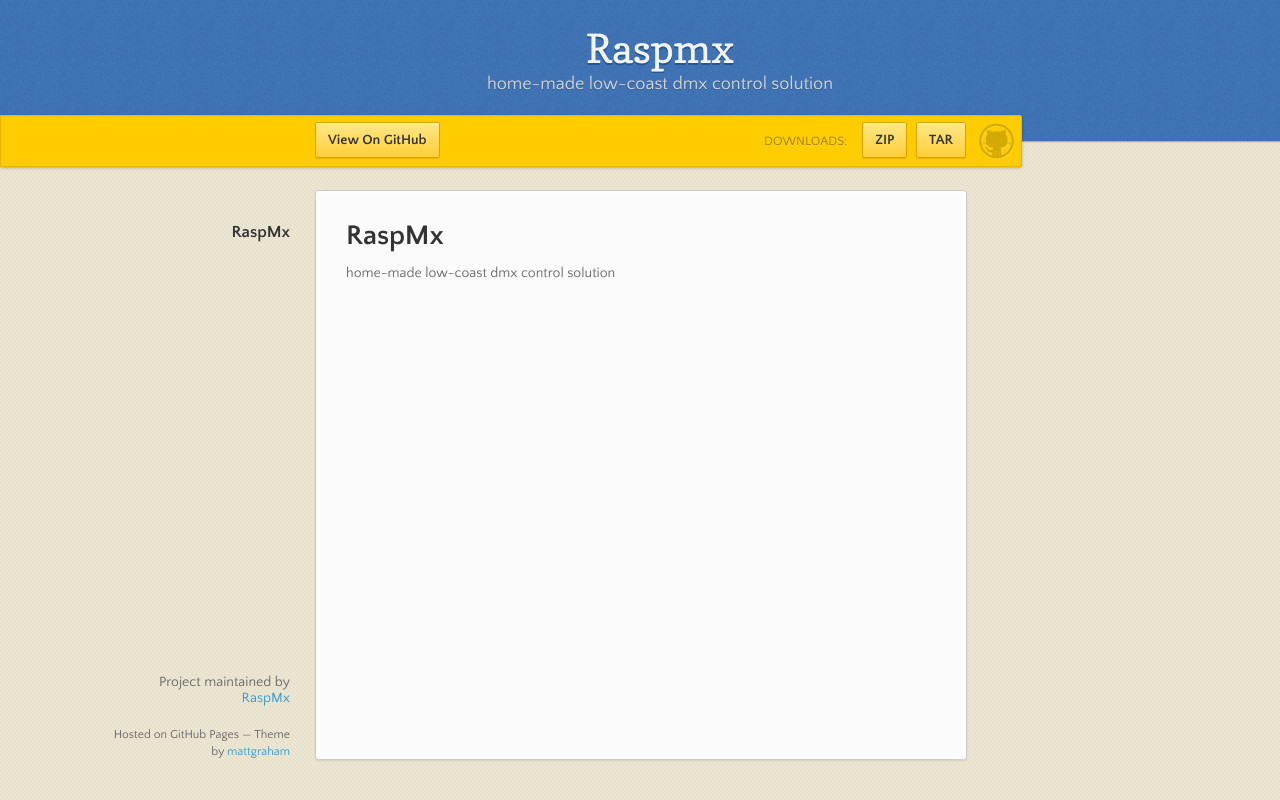
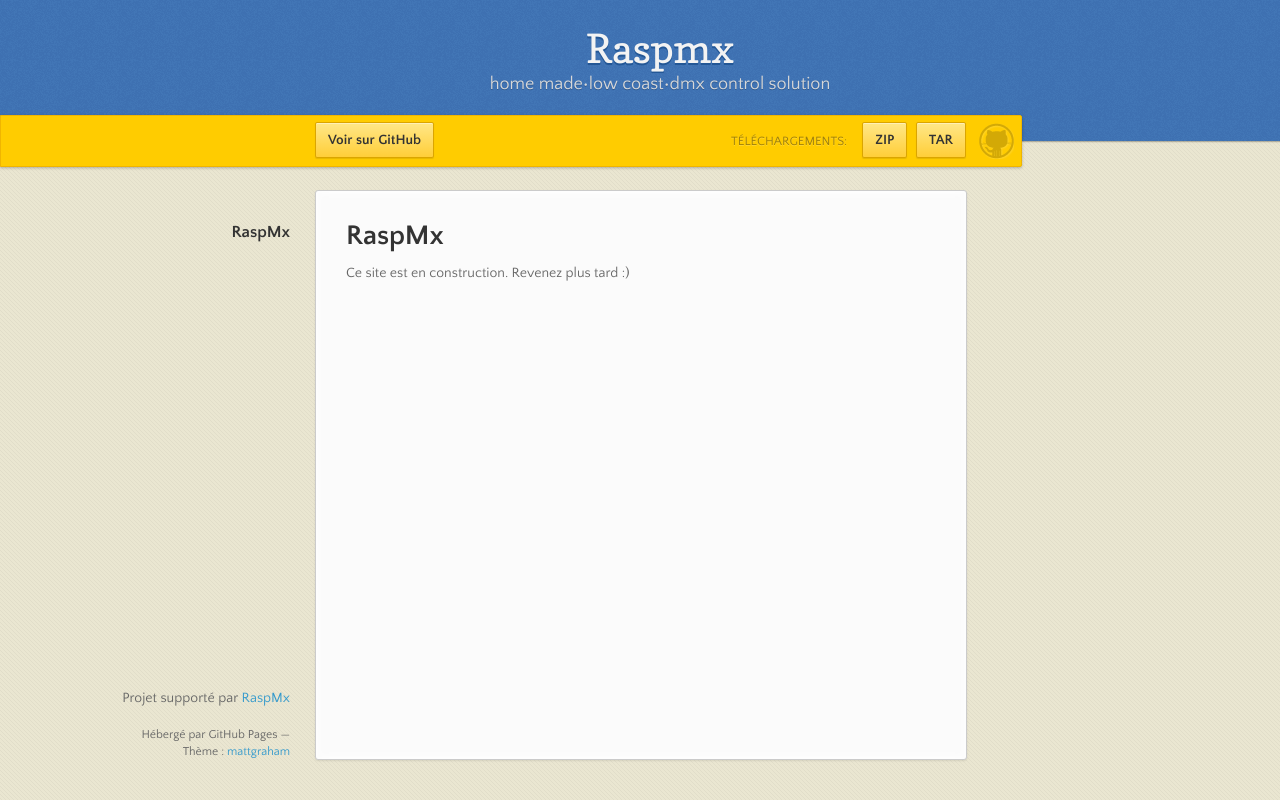
Before and after one commit to tuarrep/RaspMx-OLD, a plain HTML site: page index.html in a window 1280 px wide. Drawn offline with nearby package versions, Linux system fonts and the light colour scheme.

Commit message:
Site web :       -Message site en travaux

```diff
--- a/index.html
+++ b/index.html
@@ -3,7 +3,7 @@
   <head>
     <meta charset="utf-8">
     <meta http-equiv="X-UA-Compatible" content="chrome=1">
-    <title>Raspmx by RaspMx</title>
+    <title>Raspmx</title>
     <link rel="stylesheet" href="stylesheets/styles.css">
     <link rel="stylesheet" href="stylesheets/pygment_trac.css">
     <script src="https://ajax.googleapis.com/ajax/libs/jquery/1.7.1/jquery.min.js"></script>
@@ -18,15 +18,15 @@
 
       <header>
         <h1>Raspmx</h1>
-        <p>home-made low-coast dmx control solution</p>
+        <p>home made&bull;low coast&bull;dmx control solution</p>
       </header>
 
       <div id="banner">
         <span id="logo"></span>
 
-        <a href="https://github.com/RaspMx/RaspMx" class="button fork"><strong>View On GitHub</strong></a>
+        <a href="https://github.com/RaspMx/RaspMx" class="button fork"><strong>Voir sur GitHub</strong></a>
         <div class="downloads">
-          <span>Downloads:</span>
+          <span>T&eacute;l&eacute;chargements:</span>
           <ul>
             <li><a href="https://github.com/RaspMx/RaspMx/zipball/master" class="button">ZIP</a></li>
             <li><a href="https://github.com/RaspMx/RaspMx/tarball/master" class="button">TAR</a></li>
@@ -40,13 +40,13 @@
       </nav>
       <section>
         <h1>
-<a name="raspmx" class="anchor" href="#raspmx"><span class="octicon octicon-link"></span></a>RaspMx</h1>
-
-<p>home-made low-coast dmx control solution</p>
+          <a name="raspmx" class="anchor" href="#raspmx"><span class="octicon octicon-link"></span></a>RaspMx
+        </h1>
+        <p>Ce site est en construction. Revenez plus tard :)</p>
       </section>
       <footer>
-        <p>Project maintained by <a href="https://github.com/RaspMx">RaspMx</a></p>
-        <p><small>Hosted on GitHub Pages &mdash; Theme by <a href="https://twitter.com/michigangraham">mattgraham</a></small></p>
+        <p>Projet support&eacute; par <a href="https://github.com/RaspMx">RaspMx</a></p>
+        <p><small>H&eacute;berg&eacute; par GitHub Pages &mdash; Th&egrave;me : <a href="https://twitter.com/michigangraham">mattgraham</a></small></p>
       </footer>
     </div>
     <!--[if !IE]><script>fixScale(document);</script><![endif]-->
```
